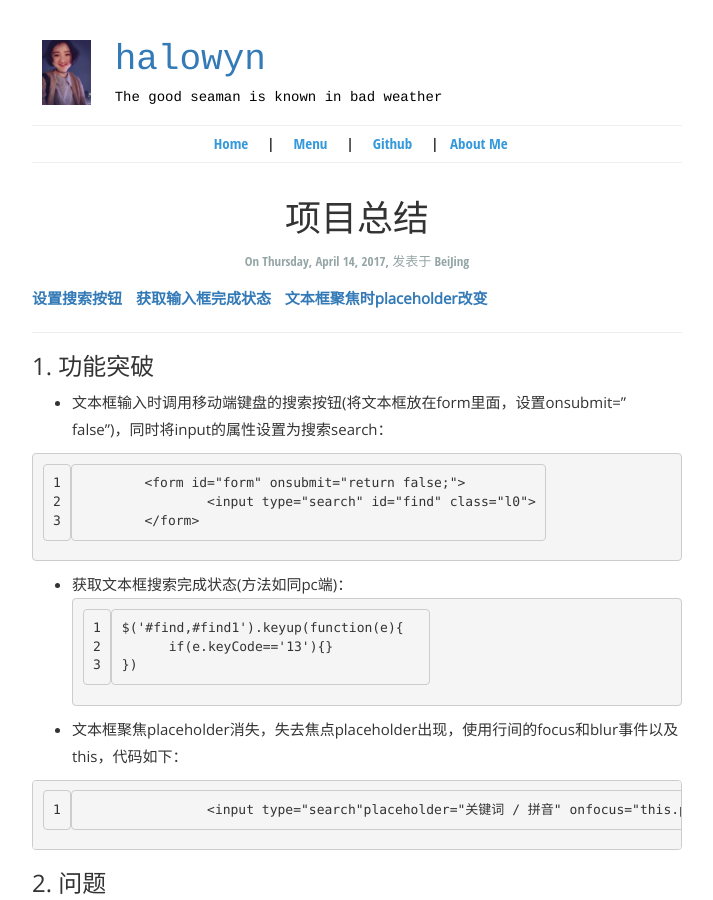
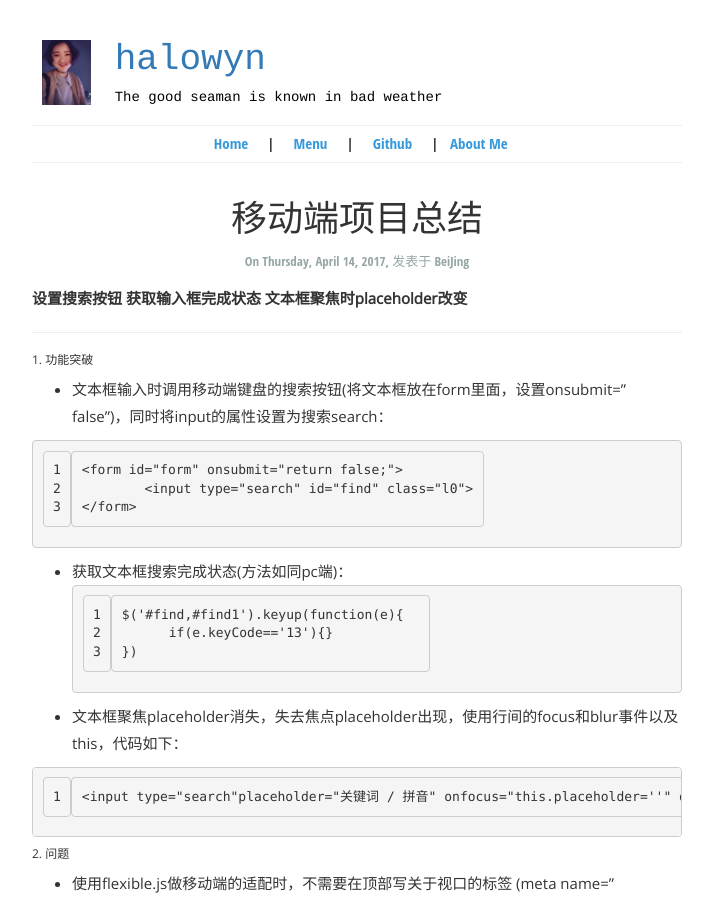
Before and after one commit to halowyn/halowyn.github.io, a Jekyll site: the page built from _posts/2017-04-14-Getting-Started.md, in a window 1280 px wide and 900 px high. Shown: the whole window, without its empty margins (283-996 px from the left). Built offline with Jekyll 4.4.1, drawn with Linux system fonts in a browser that asks for light colours.

Commit message:
修改第一个样式

````diff
--- a/_posts/2017-04-14-Getting-Started.md
+++ b/_posts/2017-04-14-Getting-Started.md
@@ -1,22 +1,22 @@
 ---
 layout: post_layout
-title: 项目总结
+title: 移动端项目总结
 time: On Thursday, April 14, 2017
 location: BeiJing
 pulished: true
 excerpt_separator: "```"
 ---
-<div style="word-spacing: 10px;color: #337ab7;font-weight: bold">设置搜索按钮 获取输入框完成状态 文本框聚焦时placeholder改变</div>
+**设置搜索按钮 获取输入框完成状态 文本框聚焦时placeholder改变**
 
 ---
 
-### 1. 功能突破
+###### 1. 功能突破
 * 文本框输入时调用移动端键盘的搜索按钮(将文本框放在form里面，设置onsubmit="false")，同时将input的属性设置为搜索search：
 
 ```
-	<form id="form" onsubmit="return false;">
-		<input type="search" id="find" class="l0">
-	</form>
+<form id="form" onsubmit="return false;">
+	<input type="search" id="find" class="l0">
+</form>
 ```
 * 获取文本框搜索完成状态(方法如同pc端)：
 ```
@@ -27,16 +27,16 @@
 * 文本框聚焦placeholder消失，失去焦点placeholder出现，使用行间的focus和blur事件以及this，代码如下：
 
 ```
-		<input type="search"placeholder="关键词 / 拼音" onfocus="this.placeholder=''" onblur="this.placeholder='关键词 / 拼音'">
+<input type="search"placeholder="关键词 / 拼音" onfocus="this.placeholder=''" onblur="this.placeholder='关键词 / 拼音'">
 ```
 
-### 2. 问题
+######  2. 问题
 * 使用flexible.js做移动端的适配时，不需要在顶部写关于视口的标签 (meta name="viewport"),因为在js里已经对视口做过处理；如果在 app 内部 嵌套html的话，需要配合前端人员解决，务必让他们去掉页面上关于viewport的设置，如果没有去掉的话，可在本地js中去掉app中写的视口，否则关于data-dpr的字体设置失效，页面字体变小。
 
-### 3. 改进
+######   3. 改进
 * 在编写代码之前确认嵌入的app中是否写入viewport，如果有，在不影响页面正常显示的情况下进行删除。
 * 在编写代码之前确认页面所需参数，考虑在app，网页、微信下的使用情况。
 
 
-### 4. 提高
+######   4. 提高
 * 移动端适配时，鉴于可能存在嵌套app的情况，需要有图片显示的地方慎用img标签（因为app可能对图片做了点击放大处理，影响用户体验），尽量使用背景图，并且设置background-size：cover；或者background-size：100% 100%；
````
Also changed, not shown: _posts/2017-04-13-Getting-Started.md (+1 -1 lines).
